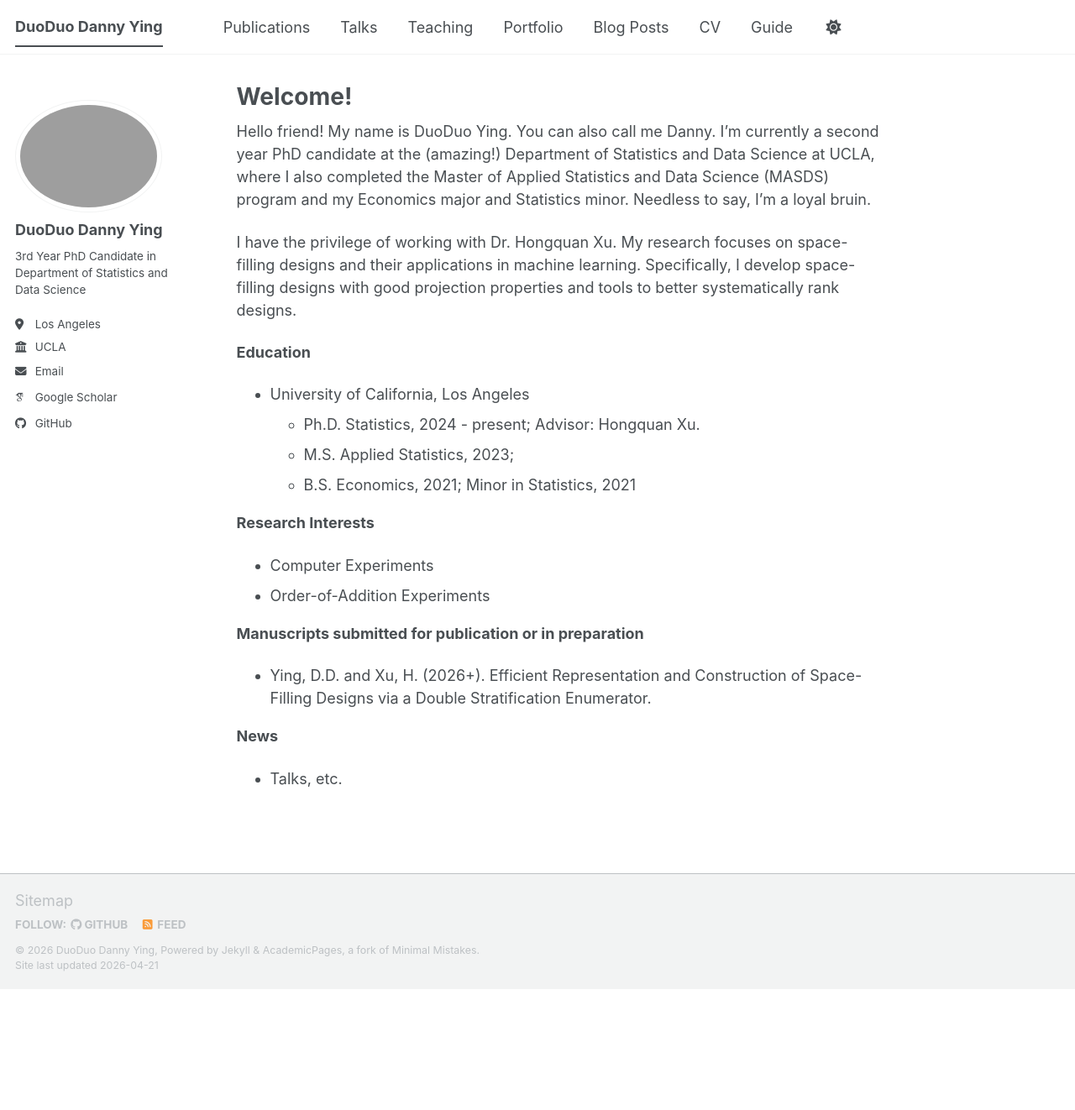
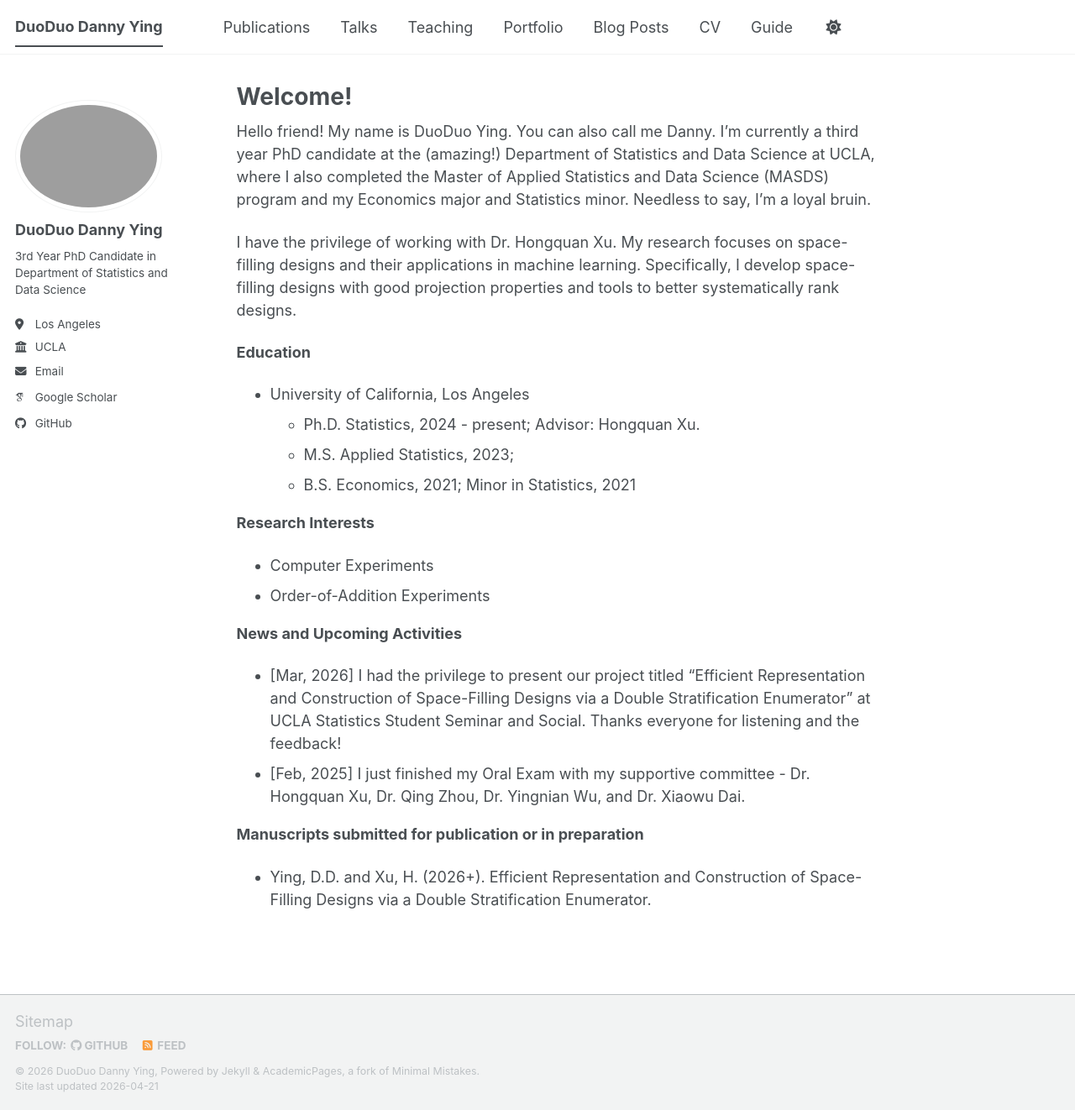
Before and after one commit to dannyduoying/dannyduoying.github.io, a Jekyll site: the page built from _pages/about.md, in a window 1280 px wide and 1322 px high. Shown: the whole window at 84% size. Built offline with Jekyll 4.4.1, drawn with Linux system fonts in a browser that asks for light colours; some web fonts are replaced; a script bundle is joined from its source files by our own code; library files that are not in the unit come from our copies.

Commit message:
Update about.md

```diff
--- a/_pages/about.md
+++ b/_pages/about.md
@@ -7,7 +7,7 @@ redirect_from:
   - /about.html
 ---
 
-Hello friend! My name is DuoDuo Ying. You can also call me Danny. I'm currently a second year PhD candidate at the (amazing!) Department of Statistics and Data Science at UCLA, where I also completed the Master of Applied Statistics and Data Science (MASDS) program and my Economics major and Statistics minor. Needless to say, I'm a loyal bruin.
+Hello friend! My name is DuoDuo Ying. You can also call me Danny. I'm currently a third year PhD candidate at the (amazing!) Department of Statistics and Data Science at UCLA, where I also completed the Master of Applied Statistics and Data Science (MASDS) program and my Economics major and Statistics minor. Needless to say, I'm a loyal bruin.
 
 I have the privilege of working with Dr. Hongquan Xu. My research focuses on space-filling designs and their applications in machine learning. Specifically, I develop space-filling designs with good projection properties and tools to better systematically rank designs.
 
@@ -21,10 +21,9 @@ I have the privilege of working with Dr. Hongquan Xu. My research focuses on spa
 - Computer Experiments
 - Order-of-Addition Experiments
 
+**News and Upcoming Activities**
+- [Mar, 2026]  I had the privilege to present our project titled "Efficient Representation and Construction of Space-Filling Designs via a Double Stratification Enumerator" at UCLA Statistics Student Seminar and Social. Thanks everyone for listening and the feedback!
+- [Feb, 2025]  I just finished my Oral Exam with my supportive committee - Dr. Hongquan Xu, Dr. Qing Zhou, Dr. Yingnian Wu, and Dr. Xiaowu Dai.
 
 **Manuscripts submitted for publication or in preparation**
 - Ying, D.D. and Xu, H. (2026+). Efficient Representation and Construction of Space-Filling Designs via a Double Stratification Enumerator.
-
-
-**News**
-- Talks, etc.
```
